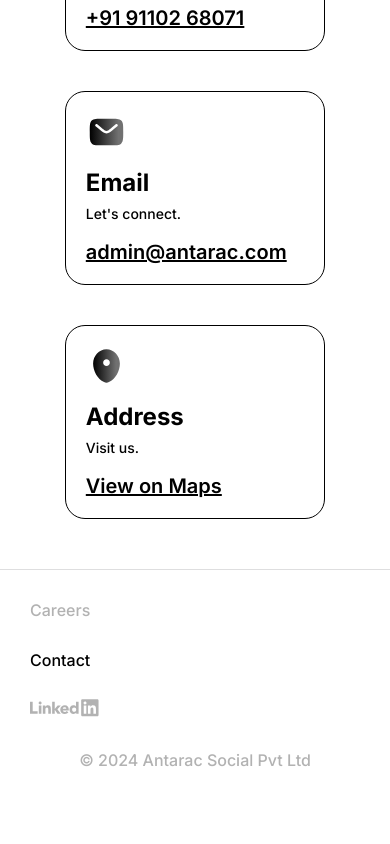
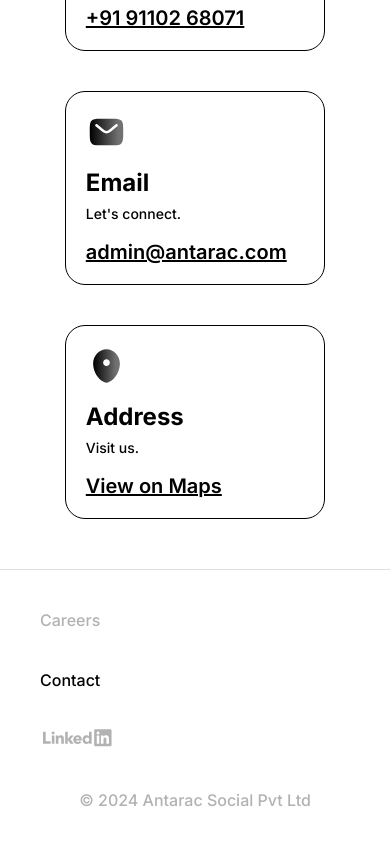
Before and after one commit to Antarac-Official/Antarac-Web, a React (Vite) app: page /contact in a window 390 px wide. Shown: the part 428-1272 px from the top of the page. Before the commit the page ends 1228 px from the top, so only its background shows below. Built offline with nearby package versions, Linux system fonts and the light colour scheme.

Commit message:
Updated mobile version of css

```diff
--- a/src/Pages/ContactPage.module.css
+++ b/src/Pages/ContactPage.module.css
@@ -116,7 +116,7 @@
   }
 
   .footerContainer {
-    height: 230px;
+    height: 280px;
     padding: 0px;
   }
 
@@ -124,19 +124,19 @@
     top: 0px;
     flex-direction: column;
     width: 80%;
-    gap: 30px;
-    padding: 30px;
+    gap: 40px;
+    padding: 40px;
   }
 
   .footerRightInfo {
-    padding: 30px;
+    margin: 43px;
     position: absolute;
-    bottom: 53px;
+    bottom: 60px;
   }
 
   .footerLeftInfo {
     position: absolute;
-    padding-bottom: 30px;
+    padding-bottom: 40px;
     bottom: 0px;
     width: 100%;
     display: flex;
--- a/src/Pages/HomePage.module.css
+++ b/src/Pages/HomePage.module.css
@@ -269,7 +269,7 @@ body {
   }
 
   .footerContainer {
-    height: 230px;
+    height: 280px;
     padding: 0px;
   }
 
@@ -277,19 +277,19 @@ body {
     top: 0px;
     flex-direction: column;
     width: 80%;
-    gap: 30px;
-    padding: 30px;
+    gap: 40px;
+    padding: 40px;
   }
 
   .footerRightInfo {
-    padding: 30px;
+    margin: 43px;
     position: absolute;
-    bottom: 53px;
+    bottom: 60px;
   }
 
   .footerLeftInfo {
     position: absolute;
-    padding-bottom: 30px;
+    padding-bottom: 40px;
     bottom: 0px;
     width: 100%;
     display: flex;
```
